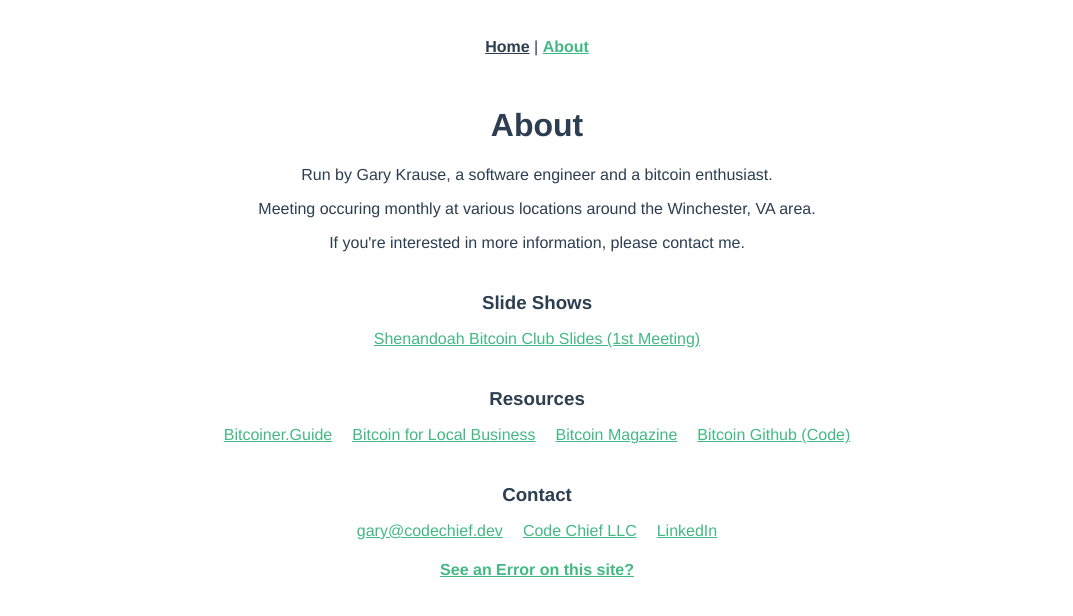
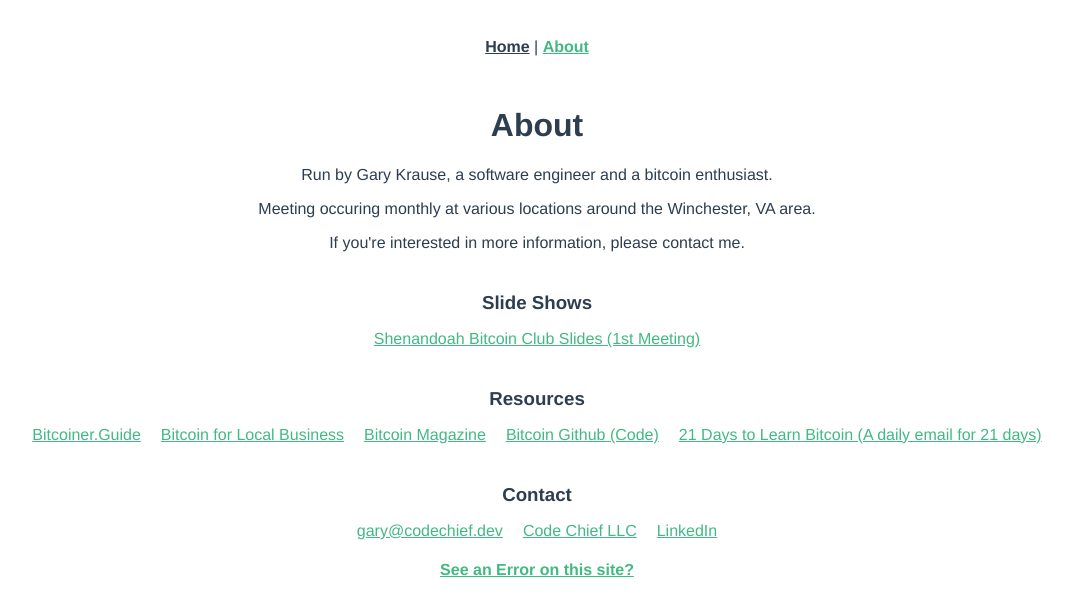
Before and after one commit to garyray-k/bitcoinchatt, a Vue app: page /about in a window 1280 px wide. Shown: the top 616 px of the page, without its empty margins (103-1176 px from the left). Built offline with nearby package versions, Linux system fonts and the light colour scheme.

Commit message:
21days to learn

```diff
--- a/src/components/Resources.vue
+++ b/src/components/Resources.vue
@@ -39,6 +39,11 @@
           >Bitcoin Github (Code)</a
         ><br />
       </li>
+      <li>
+        <a href="http://b.tc/21days" target="_blank" class="ml-md-auto"
+          >21 Days to Learn Bitcoin (A daily email for 21 days)</a
+        ><br />
+      </li>
     </ul>
   </div>
 </template>
```
